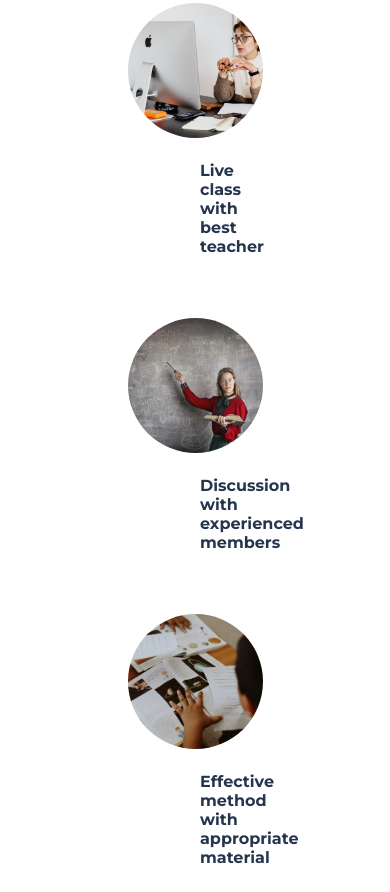
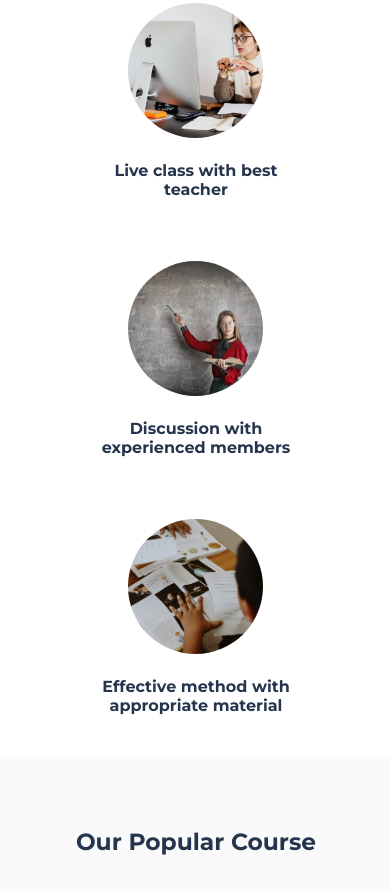
Before and after one commit to RifqiAuliaRochman/ofCourse_Landingpage.github.io, a plain HTML site: page index.html in a window 390 px wide. Shown: the part 1052-1944 px from the top of the page. Drawn offline with Linux system fonts and the light colour scheme.

Commit message:
update 2.5

```diff
--- a/style.css
+++ b/style.css
@@ -234,8 +234,8 @@ nav .fas, nav .far{
         margin-bottom: 0;
     }
     .opportunity-text{
-        margin: 0 70px;
-        padding: 10px 70px;
+        margin: 0 20px;
+        padding: 10px 20px;
     }
 }
 
@@ -389,6 +389,8 @@ nav .fas, nav .far{
         margin: auto;
     }
 }
+
+/* ------------COMPANIES------------- */
 .companies{
 	background-color: #fafafa;
 	padding-top: 27px;
@@ -421,6 +423,9 @@ nav .fas, nav .far{
         margin-top: 15px;
     }
 }
+
+
+/* ------------FOOTER------------ */
 .footer{
 	background-color: #000;
     padding-top: 35px;
@@ -599,7 +604,7 @@ nav .fas, nav .far{
   width: auto;
   padding: 16px;
   margin-top: -22px;
-  color: white;
+  color: #949494;
   font-weight: bold;
   font-size: 18px;
   transition: 0.6s ease;
```
